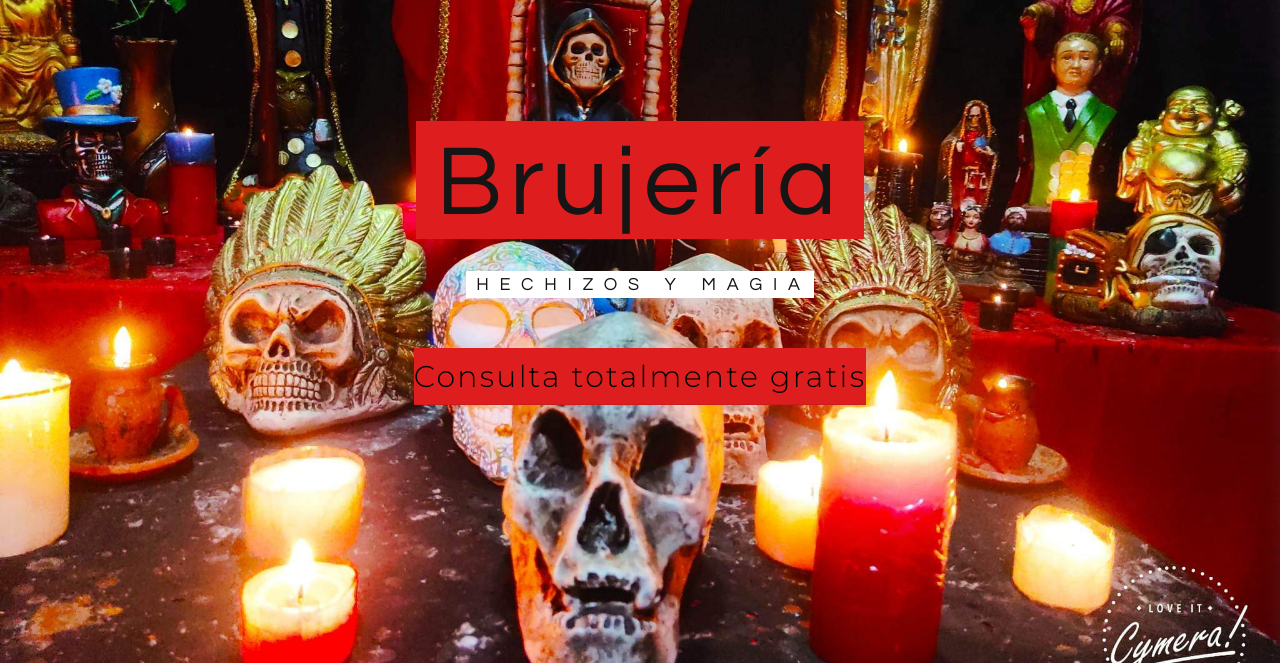
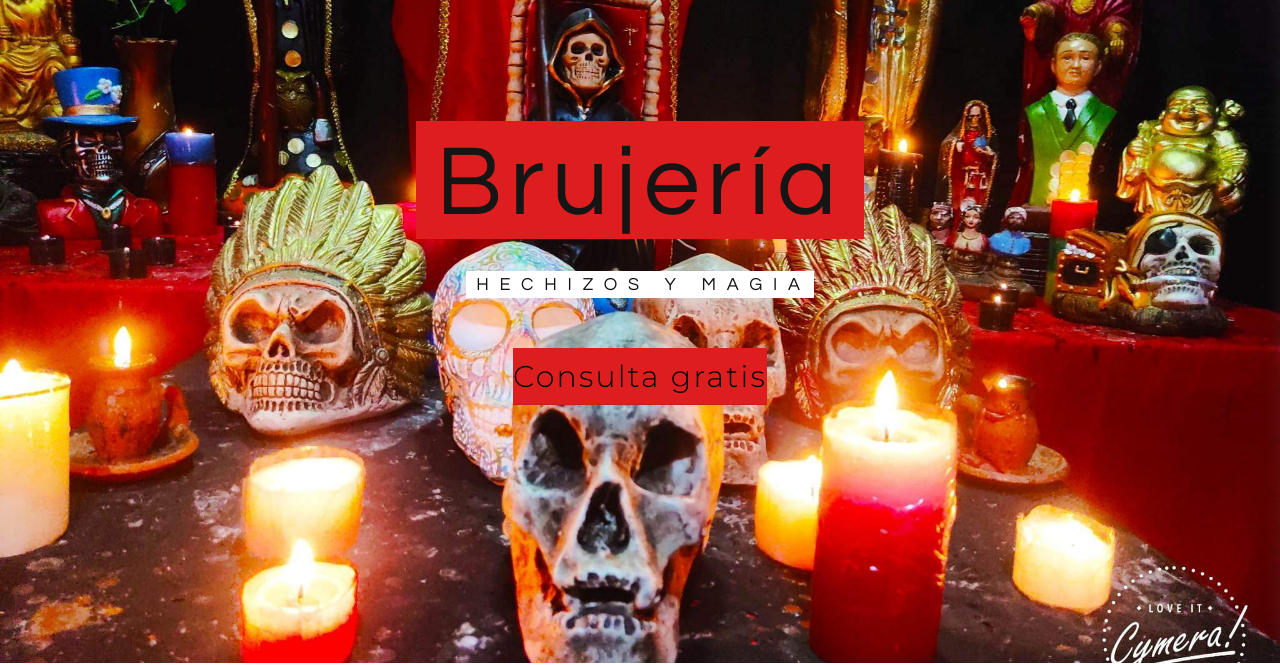
Before and after one commit to kevinrivera20/Pagina-S, a plain HTML site: page index.html in a window 1280 px wide. Shown: the part 137-802 px from the top of the page. Drawn offline with Linux system fonts and the light colour scheme.

Commit message:
consulta

```diff
--- a/index.html
+++ b/index.html
@@ -83,7 +83,7 @@
             <div class="oh-desktop wow slideInRight">
               <h5 class="title-style-2 wow slideInLeft">Hechizos y magia</h5>
             </div>
-          </div><a class="button button-default wow fadeInUp" href="contacts.html">Consulta totalmente gratis</a>
+          </div><a class="button button-default wow fadeInUp" href="contacts.html">Consulta gratis</a>
         </div>
       </section>
       <!-- About Us-->
```
